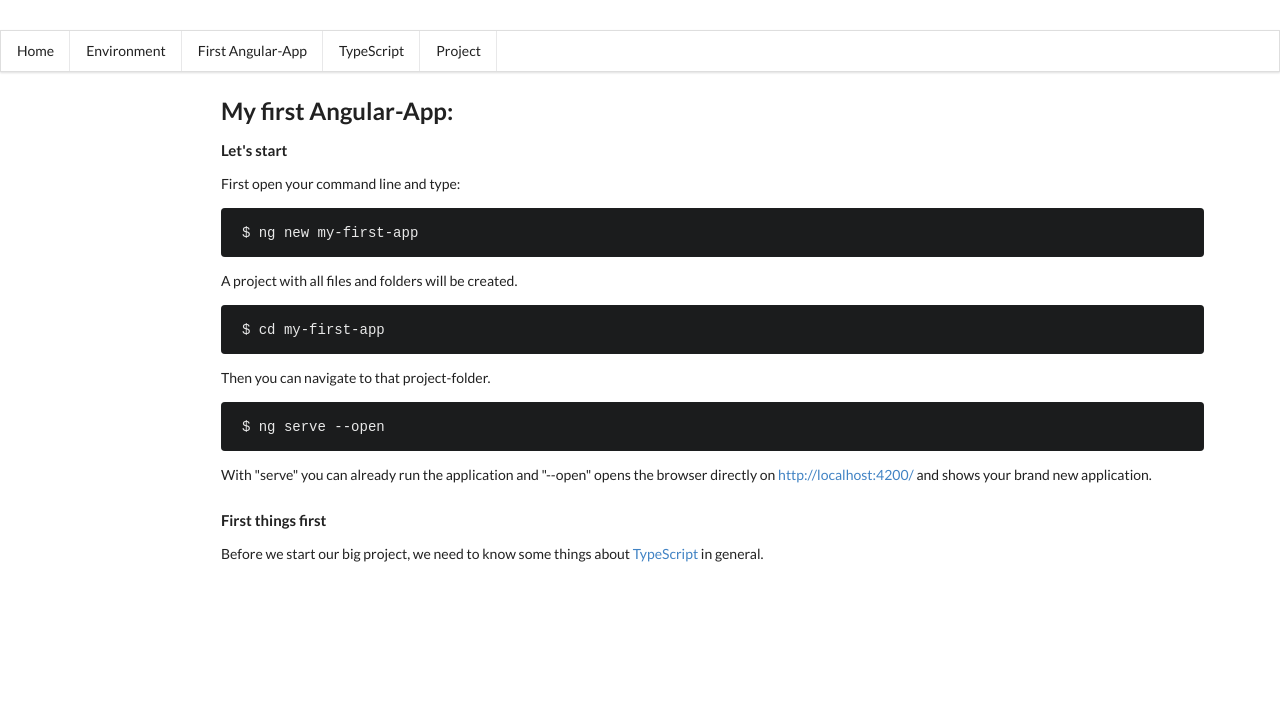
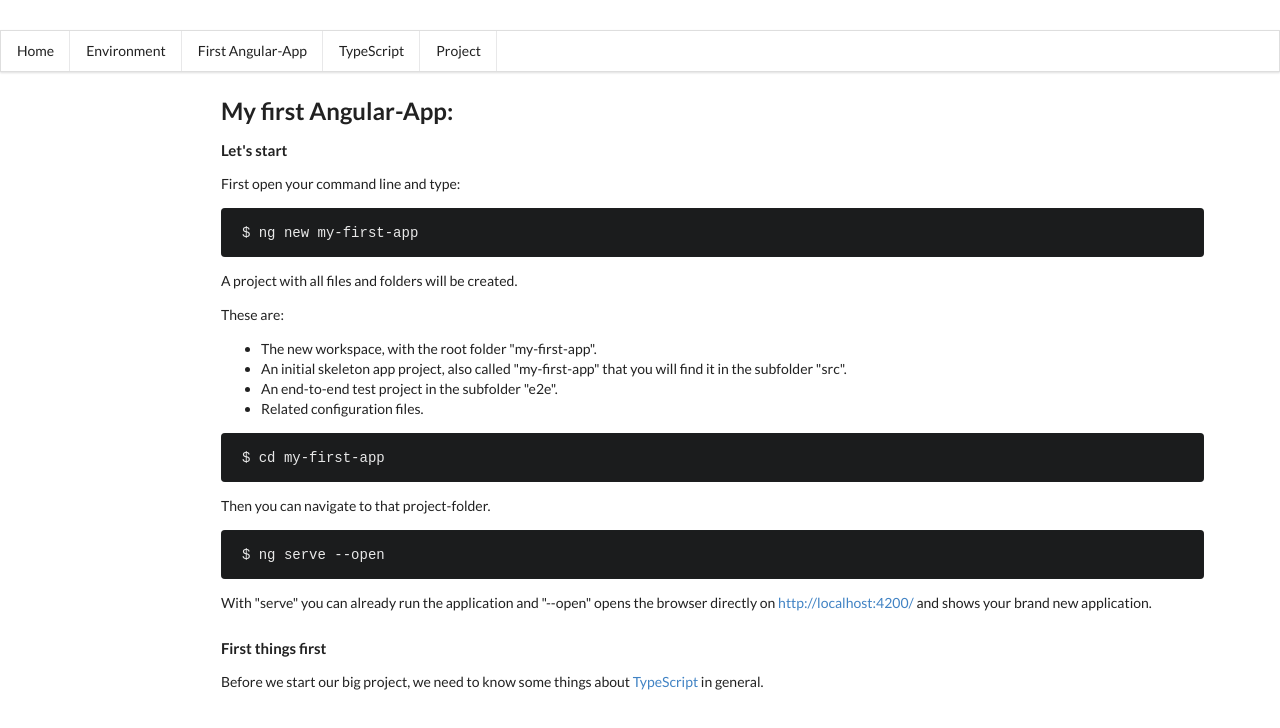
Before and after one commit to hirmer21to/angular_lernapp, an Angular app: page /first-app in a window 1280 px wide. Shown: the top 728 px of the page. Built offline with nearby package versions, Linux system fonts and the light colour scheme.

Commit message:
Einige Verbesserungen

```diff
--- a/src/app/first-app/first-app.component.html
+++ b/src/app/first-app/first-app.component.html
@@ -5,6 +5,16 @@
   </p>
   <p class="ui black message"><code>$ ng new my-first-app</code></p>
   <p>A project with all files and folders will be created.</p>
+  <p>These are:</p>
+  <ul>
+    <li>The new workspace, with the root folder "my-first-app".</li>
+    <li>An initial skeleton app project, also called "my-first-app" that you will find it in the subfolder "src".
+    </li>
+    <li> An end-to-end test project in the subfolder "e2e".
+    </li>
+    <li>Related configuration files.</li>
+  </ul>
+
   <p class="ui black message"><code>$ cd my-first-app</code></p>
   <p>Then you can navigate to that project-folder.</p>
   <p class="ui black message"><code>$ ng serve --open</code></p>
@@ -12,5 +22,6 @@
     and shows your brand new application.
   </p>
   <h4>First things first</h4>
-  <p>Before we start our big project, we need to know some things about <a routerLink="/typescript">TypeScript</a> in general.</p>
+  <p>Before we start our big project, we need to know some things about <a routerLink="/typescript">TypeScript</a> in
+    general.</p>
 </div>
--- a/src/app/project-overview/project-overview.component.html
+++ b/src/app/project-overview/project-overview.component.html
@@ -17,30 +17,42 @@
 </div>
 <div>
   <h4>What is this project about?</h4>
-  <p>Every student might know the problem. It's a new semester, you have a lot of lectures and never know to which room
+  <p>Every student might know the problem. It's a new semester, you have a lot of lectures and
+    never know to which room
     to go next. Wouldn't it be nice to have an app, which you just have to open, which shows you where to go on the
     first
     sight.</p>
+  <div class="ui info message">
+    <h5>User Story</h5>
+    <p>As a <b>student </b><br />
+      I want to <b>have an app that shows me the room of my very next lecture</b>, <br />
+      to <b>see on the first sight where to go next.</b></p>
+  </div>
   <p>So this is basically the whole idea. On the first page we will display the next lecture of the day. We will also
     have lecture data to manage. We will be able to view them in a timetable, to create new or update existing
     lectures, or
     delete them.
   </p>
-  <img style="margin-bottom:15px;" class="ui centered large image" src="assets/img/Home.png">
+  <h4>Wireframes</h4>
   <p>When you start the app you will see on the "Home-Screen" the next lecture you have to go to. Above is the
     navigation.</p>
-    <img style="margin-bottom:15px;" class="ui centered large image" src="assets/img/Timetable.png">
+  <img style="margin-bottom:15px;" class="ui centered large image" src="assets/img/Home.png">
+
   <p>When you click on Timetable you will get to the list of lectures you have. There you see every lecture can be
     deleted. You can also delete all lectures with one click. Furthermore you can click the "Add-Button" to add a new
     lecture. With a click on one lecture you will get to the details of this specific lecture and you can change them.</p>
-    <img style="margin-bottom:15px;" class="ui centered large image" src="assets/img/Details.png">
+  <img style="margin-bottom:15px;" class="ui centered large image" src="assets/img/Timetable.png">
+
   <p>So here you can change some details and save them. Then you go back to the Timetable and see the updated list of
     lecutures.</p>
-    <img style="margin-bottom:15px;" class="ui centered large image" src="assets/img/Add.png">
+  <img style="margin-bottom:15px;" class="ui centered large image" src="assets/img/Details.png">
+
   <p>Last point in the menu is "Add". You can get to the add-view from there or with the add button on the
     timetable-view. There you can add a totally new lecture by making some input and choosing options from the
     drop-downs.</p>
+  <img style="margin-bottom:15px;" class="ui centered large image" src="assets/img/Add.png">
+
 </div>
-<br/>
+<br />
 <p>Here you see the finished application and you can try it:</p>
 <iframe style="width:100%; height: auto"></iframe>
```
Also changed, not shown: src/assets/img/Add.png.
